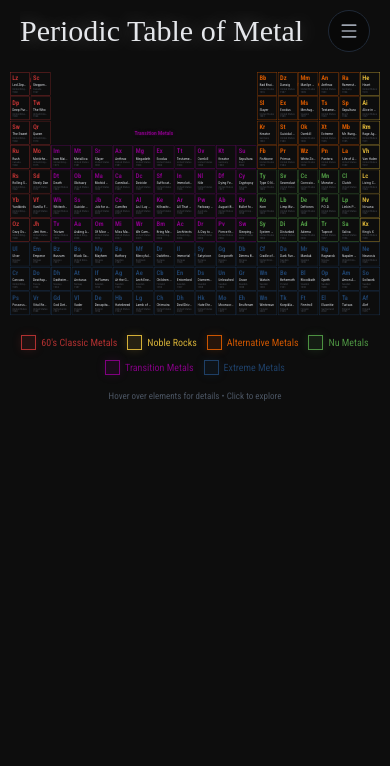
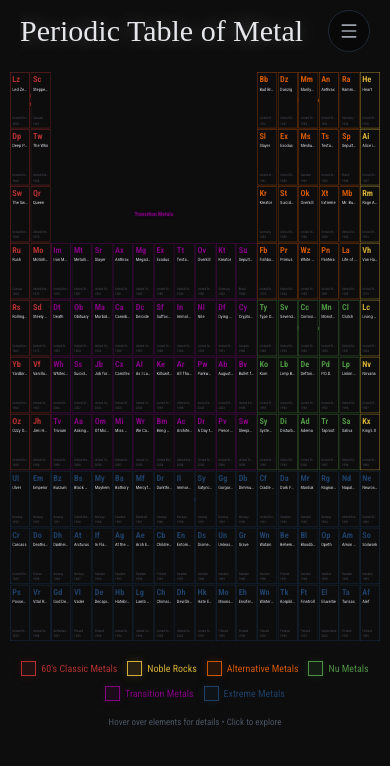
Before and after one commit to kielforeman-collab/periodic-table-of-metal, a React (Vite) app: page / in a window 390 px wide. Shown: the top 766 px of the page. Built offline with nearby package versions, Linux system fonts and the light colour scheme; a web font is replaced by a local one.

Commit message:
style: transform mobile cells into tall cards to maximize grid vertical scale on portrait layout

```diff
--- a/src/components/MetalCell.tsx
+++ b/src/components/MetalCell.tsx
@@ -92,26 +92,28 @@ export function MetalCell({ band, baseScale = 1, animationDelay = 0, onClick, ho
         onMouseLeave={handleMouseLeave}
         onClick={handleClick}
       >
-        <div className="flex flex-col h-full min-h-[50px]">
+        <div className="flex flex-col h-full min-h-[140px] md:min-h-[50px] justify-between">
+          <div>
             {/* Symbol */}
             <span
-            className="text-sm font-bold leading-tight"
+              className="text-lg md:text-sm font-bold leading-tight"
               style={{ color: categoryColor }}
             >
               {band.symbol}
             </span>
 
             {/* Name */}
-          <span className="text-[10px] text-gray-300 leading-tight truncate mt-0.5">
+            <span className="text-[12px] md:text-[10px] text-gray-300 leading-tight truncate mt-0.5 md:mt-0 font-medium md:font-normal block">
               {band.name}
             </span>
+          </div>
 
           {/* Origin & Year */}
           <div className={`mt-auto transition-opacity duration-200 ${isHovered ? 'opacity-100' : 'opacity-60'}`}>
-            <span className="text-[7.5px] text-gray-500 leading-none block truncate">
+            <span className="text-[9px] md:text-[7.5px] text-gray-500 md:leading-none block truncate">
               {band.origin}
             </span>
-            <span className="text-[7.5px] text-gray-500 leading-none block">
+            <span className="text-[9px] md:text-[7.5px] text-gray-500 md:leading-none block">
               {band.year}
             </span>
           </div>
```
Lines whose indentation alone changed are shown as unchanged.
